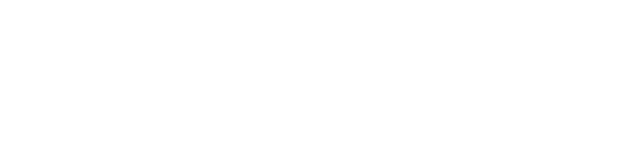
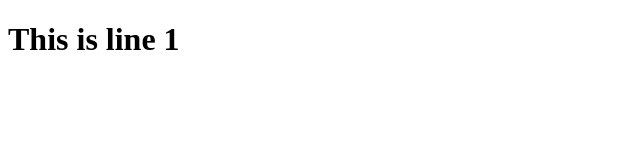
Before and after one commit to dsabourin55/branch_demo, a plain HTML site: page index.html in a window 1280 px wide. Shown: the whole page, without its empty margins (0-640 px from the left). Drawn offline with Linux system fonts and the light colour scheme.

Commit message:
added line 1

```diff
--- a/index.html
+++ b/index.html
@@ -6,6 +6,6 @@
     <title>Document</title>
 </head>
 <body>
-
+    <h1>This is line 1</h1>
 </body>
 </html>
```
